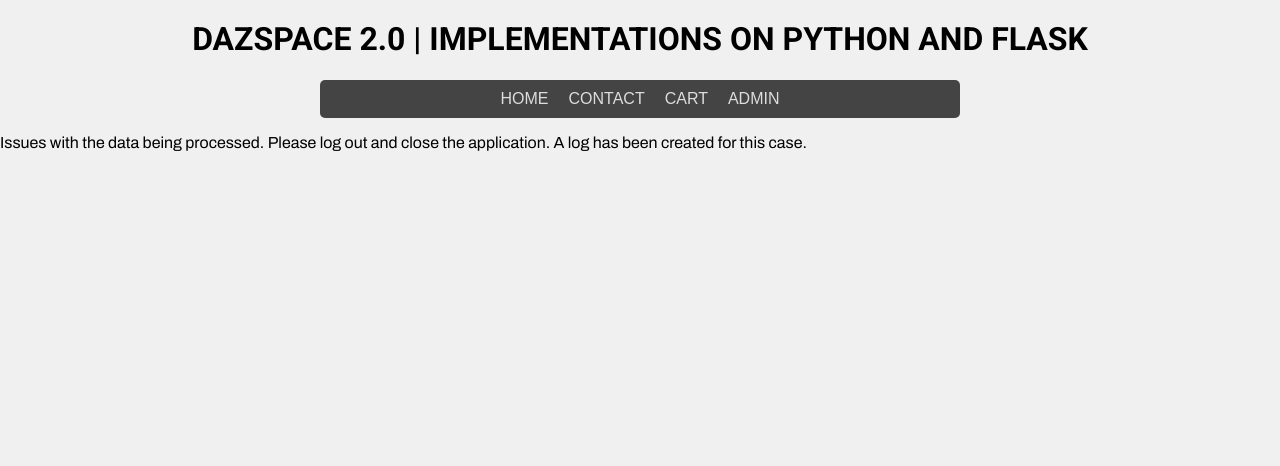
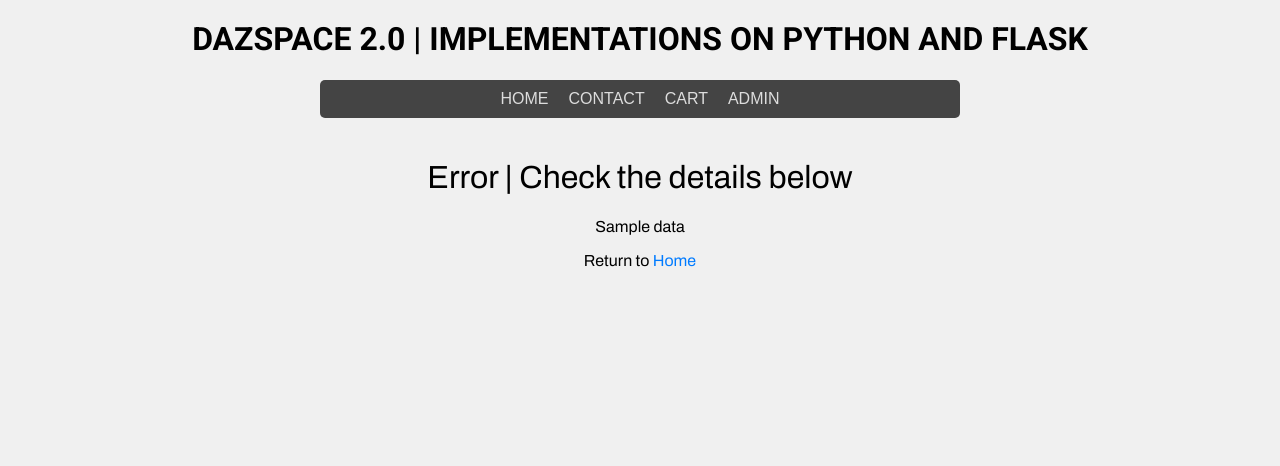
Before and after one commit to devejosh/mvc-shopping-cart, a Flask app: template templates/components/error handler/error.html in a window 1280 px wide. Shown: the top 466 px of the page. Run offline with Flask 3, Linux system fonts and the light colour scheme; the template is opened without the code that fills it: most values are stand-ins (such as "Sample title", 1, 10 or a date in 2020).

Commit message:
Major breaking changes | still under review | Issues

```diff
--- a/config.py
+++ b/config.py
@@ -12,3 +12,6 @@
 
     #FORM
     FORM_ERROR = 'components/error handler/error.html'
+
+    #Input sanitization when the form is processed.
+    INVALID_INPUT = 'components/error handler/error.html'
--- a/data/cart.json
+++ b/data/cart.json
@@ -1 +1 @@
-[{"image": "../static/images/products/mobiles/pixel7.jpg", "price": 60000.0, "product": "Pixel 6", "quantity": 1}, {"image": "../static/images/products/laptops/asus-rog.png", "price": 75000.0, "product": "ASUS ROG Strix 15", "quantity": 1}, {"image": "../static/images/products/mobiles/iphone.jpg", "price": 60000.0, "product": "Apple iPhone", "quantity": 1}, {"image": "../static/images/products/mobiles/iphone.jpg", "price": 60000.0, "product": "Apple iPhone", "quantity": 6}]
+[{"image": "../static/images/products/mobiles/iphone.jpg", "price": "60,000", "product": "Apple iPhone", "quantity": "1"}]
--- a/main.py
+++ b/main.py
@@ -3,7 +3,7 @@
 
 #custom imports
 from config import Config
-from utils import helper
+from exception_handler import exceptions
 from app.models.models import shoppingcart
 
 app = Flask(__name__)
@@ -12,7 +12,8 @@
 
 # Instantiate an empty shopping cart at the start
 my_cart = shoppingcart(app.config)
-helper_methods = helper()
+checkexceptions = exceptions()
+
 
 # Custom error page for 404 (page not found errors)
 @app.errorhandler(404)
@@ -58,38 +59,35 @@
 def addtocart():
         try:
             if request.method == 'POST':
-                # Process the POST request data
-                product_name = request.form.get('product')
 
-                price = helper_methods.safe_float(request.form.get('price'))
-                quantity = helper_methods.safe_int(request.form.get('quantity'))
-                image = request.form.get('image')
+                #Check data for exceptions
+                error, price_type, quantity_type = checkexceptions.checkdata(request.form.get('product_name'), request.form.get('price'), request.form.get('quantity'), request.form.get('product_image'))
+              # check if the checkdata method retuned an error
+                if error:
+                   return render_template(app.config['INVALID_INPUT'], data=error, price_type=price_type, quantity_type=quantity_type)
+                else:
+                    if error is None:
+                        print("We are adding some data to the cart now")
+                        #Store data from the form in variables
+                        product_name = request.form.get('product_name')
+                        price = request.form.get('price')
+                        quantity = request.form.get('quantity')
+                        product_image = request.form.get('product_image')
 
-            #Trying to check if the data returned from the form has all the required variables.
-            #EG : product_name & price and quantity and product image denoted by "image" in the 'if not' statement below
-            try:
-                if not (product_name and price and quantity and image):
-                    return render_template(app.config['FORM_ERROR'])
-            except:
-                return render_template(app.config('ERROR_404'))
+                        #Call the add product method from the shopping cart class to add the product to cart.
+                        my_cart.add_product(product_name, quantity, price, product_image)
 
-
-            #Below, after checking that all the required variables are in place, we check that the price and quantity are none 'none'. They have to have have a value in order fr the 'add_product' method below to process them.
-
-            if price is not None and quantity is not None:
-                my_cart.add_product(product_name, quantity, price, image)
-
-
-            return redirect(url_for('home'))
-
+                        return(render_template('index.html'))
+            else:
+                 print("Issue with the code. We are checking.")
         except:
-             return render_template(app.config('ERROR_404'))
-
+             return render_template(app.config['ERROR_404'], data="Exception was generated here")
 
 
 @app.route('/remove-from-cart', methods=['POST'])
 def removefromcart():
     if request.method == 'POST':
+
         #process the request and remove the data from the cart array based on the prduct name
         try:
             product = request.form.get('product')
@@ -99,6 +97,5 @@
     return redirect(url_for('cart'))
 
 
-
 if __name__ == '__main__':
     app.run(debug=True)
--- a/templates/components/404.html
+++ b/templates/components/404.html
@@ -19,7 +19,7 @@
 
 <div class="container">
     <h1>404 - Page Not Found</h1>
-    <p>Sorry, the page you are looking for does not exist.</p>
+    <p>{{ data }}</p>
     <p>Return to <a href="/">Home</a></p>
 </div>
 {% endblock %}
--- a/templates/components/error handler/error.html
+++ b/templates/components/error handler/error.html
@@ -1,5 +1,26 @@
 {% extends 'layout.html' %}
 
 {%block content%}
-    <p> Issues with the data being processed. Please log out and close the application. A log has been created for this case.</p>
+<style>
+    a {
+        color: #007BFF;
+        text-decoration: none;
+    }
+
+    a:hover {
+        text-decoration: underline;
+    }
+
+    .container
+    {
+        display: block;
+        text-align: center;
+    }
+</style>
+
+<div class="container">
+    <h1>Error | Check the details below</h1>
+    <p>{{ data }}</p>
+    <p>Return to <a href="/">Home</a></p>
+</div>
 {% endblock %}
--- a/templates/index.html
+++ b/templates/index.html
@@ -21,10 +21,10 @@
             </ul>
         </div>
         <form action="/addtocart" method="post">
-            <input type="hidden" name="product" value="{{ product.name}}">
+            <input type="hidden" name="product_name" value="{{ product.name}}">
             <input type="hidden" name="price" value="{{ product.price }}">
-            <input type="number" name="quantity" value="1">
-            <input type="hidden" name="image" value="{{ product.image }}">
+            <input type="number" name="quantity">
+            <input type="hidden" name="product_image" value="{{ product.image }}">
 
             <button class="cart-buttons-add-remove">Add to cart</button>
         </form>
```
Also changed, not shown: exception_handler.py (added, +23 -0 lines), app/__init__.py (deleted).
